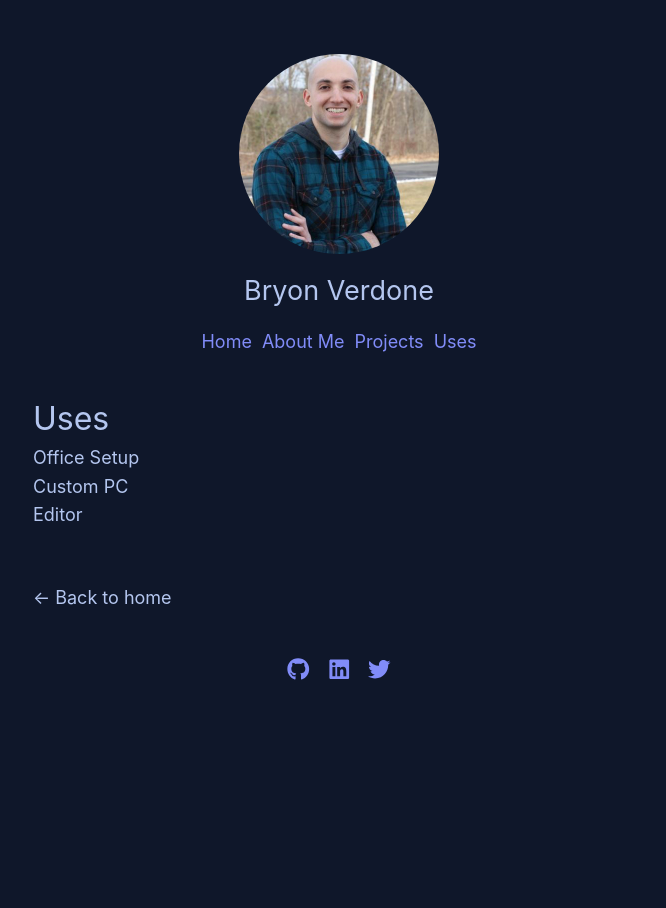
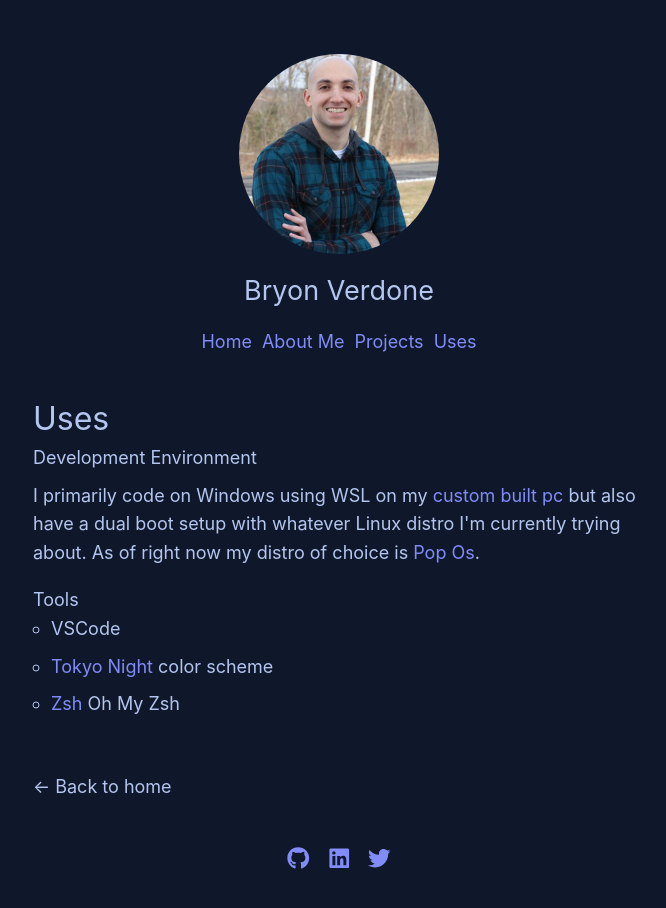
Before and after one commit to BryonVerdone/nextjs-blog, a Next.js app: page /uses in a window 1280 px wide. Shown: the top 908 px of the page, without its empty margins (301-967 px from the left). Before the commit the page ends 833 px from the top, so only its background shows below. Built offline with nearby package versions, Linux system fonts and the light colour scheme.

Commit message:
added links to uses content

```diff
--- a/pages/uses.js
+++ b/pages/uses.js
@@ -6,17 +6,53 @@ const Uses = () => {
       <h2>Uses</h2>
       <section>
         <article>
-          <h3>Office Setup</h3>
-          <ul>
+          <h3 className='mb-2'>Development Environment </h3>
+          <p>
+            I primarily code on Windows using WSL on my{' '}
+            <a
+              target='_blank'
+              className='text-secondary'
+              href='https://pcpartpicker.com/user/bverdone/saved/#view=HgwF8d'
+            >
+              custom built pc{' '}
+            </a>
+            but also have a dual boot setup with whatever Linux distro I'm
+            currently trying about. As of right now my distro of choice is{' '}
+            <a
+              target='_blank'
+              className='text-secondary'
+              href='https://pop.system76.com/'
+            >
+              Pop Os
+            </a>
+            .
+          </p>
+        </article>
+        <article className='mt-4'>
+          <h3>Tools</h3>
+          <ul className='flex flex-col gap-2'>
+            <li>VSCode</li>
             <li>
-              <a href='https://pcpartpicker.com/user/bverdone/saved/#view=HgwF8d'>
-                Custom PC
-              </a>
+              <a
+                target='_blank'
+                className='text-secondary'
+                href='https://marketplace.visualstudio.com/items?itemName=enkia.tokyo-night'
+              >
+                Tokyo Night
+              </a>{' '}
+              <span>color scheme</span>
+            </li>
+            <li>
+              <a
+                target='_blank'
+                className='text-secondary'
+                href='https://github.com/ohmyzsh/ohmyzsh'
+              >
+                Zsh
+              </a>{' '}
+              <span>Oh My Zsh</span>
             </li>
           </ul>
-        </article>
-        <article>
-          <h3>Editor</h3>
         </article>
       </section>
     </Layout>
--- a/styles/global.css
+++ b/styles/global.css
@@ -32,3 +32,7 @@ img {
 h2 {
   font-size: 32px;
 }
+ul {
+  padding-left: 1rem;
+  list-style: circle;
+}
```
